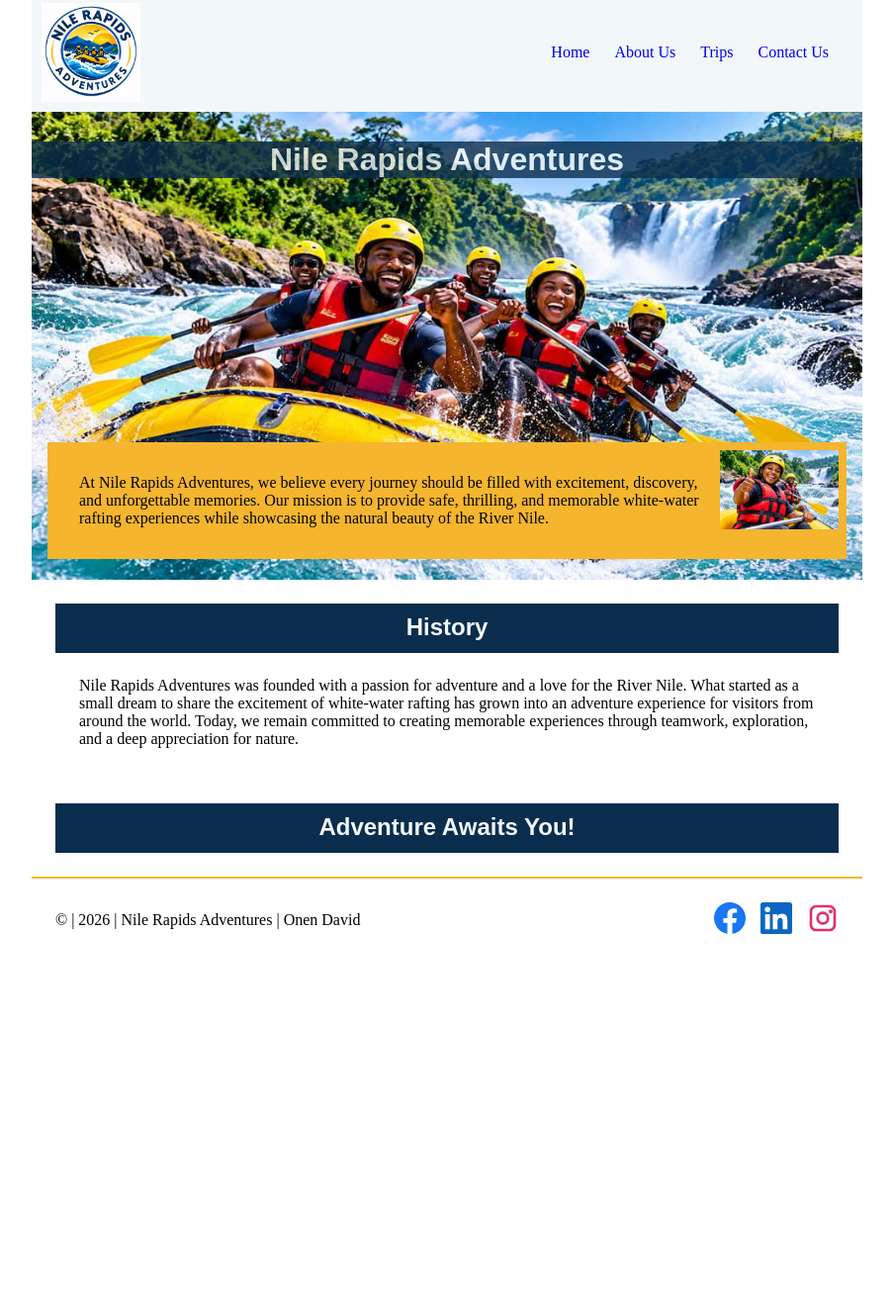
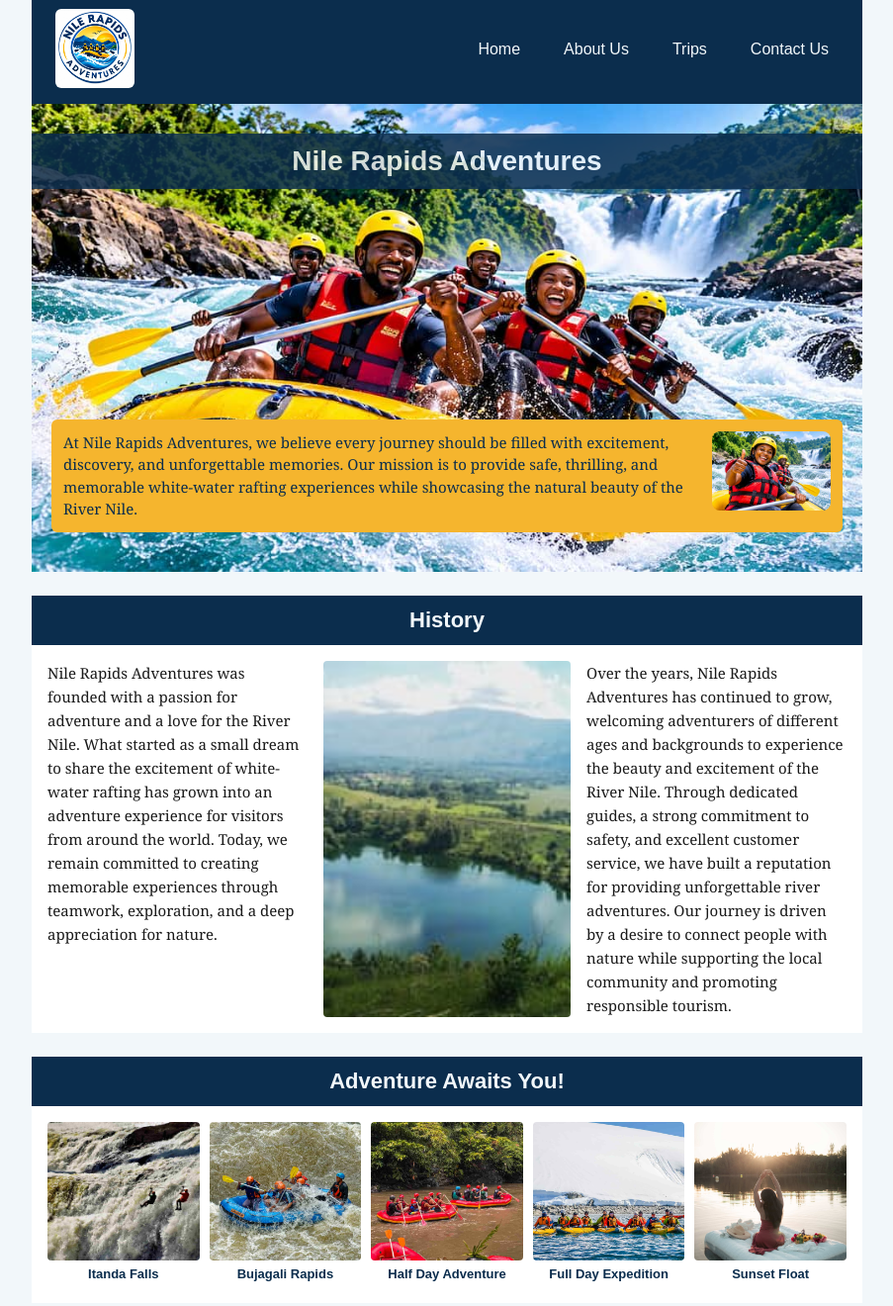
Before and after one commit to onen-david/wdd130, a plain HTML site: page wwr/about.html in a window 1280 px wide. Shown: the part 7-1327 px from the top of the page at 99% size, without its empty margins (188-1091 px from the left). Before the commit the page ends 979 px from the top, so only its background shows below. Drawn offline with Linux system fonts and the light colour scheme.

Commit message:
Adding the adventure section

```diff
--- a/week04/styles/layout.css
+++ b/week04/styles/layout.css
@@ -2,7 +2,7 @@ header {
     margin: 1rem auto;
     display: grid;
     grid-template-columns: 120px 1fr 1fr;
-    align-items: center;
+    place-items: center;
     border-bottom: 1px solid #ccc;
     max-width: 1000px;
 }
--- a/wwr/about.html
+++ b/wwr/about.html
@@ -17,7 +17,7 @@
 
         <nav>
 
-            <ul>
+            <ul class="navigation">
                 <li><a href="index.html">Home</a></li>
                 <li><a href="about.html">About Us</a></li>
                 <li><a href="trips.html">Trips</a></li>
@@ -43,11 +43,38 @@
 
         <section>
             <h2>History</h2>
-            <p>Nile Rapids Adventures was founded with a passion for adventure and a love for the River Nile. What started as a small dream to share the excitement of white-water rafting has grown into an adventure experience for visitors from around the world. Today, we remain committed to creating memorable experiences through teamwork, exploration, and a deep appreciation for nature.</p>
+            <div class="history">
+                <p>Nile Rapids Adventures was founded with a passion for adventure and a love for the River Nile. What started as a small dream to share the excitement of white-water rafting has grown into an adventure experience for visitors from around the world. Today, we remain committed to creating memorable experiences through teamwork, exploration, and a deep appreciation for nature.</p>
+                <img src="images/uganda.jpg" alt="River nile">
+                <p>Over the years, Nile Rapids Adventures has continued to grow, welcoming adventurers of different ages and backgrounds to experience the beauty and excitement of the River Nile. Through dedicated guides, a strong commitment to safety, and excellent customer service, we have built a reputation for providing unforgettable river adventures. Our journey is driven by a desire to connect people with nature while supporting the local community and promoting responsible tourism.</p>
+            </div>
+
         </section>
 
-        <section>
+        <section class="adventures">
             <h2>Adventure Awaits You!</h2>
+            <div class="adventure-grid">
+                <figure>
+                    <img src="images/fall.jpg" alt="Rafters navigating the Itanda Falls rapids">
+                    <figcaption>Itanda Falls</figcaption>
+                </figure>
+                <figure>
+                    <img src="images/rapid.jpg" alt="Rafters on the Bujagali rapids">
+                    <figcaption>Bujagali Rapids</figcaption>
+                </figure>
+                <figure>
+                    <img src="images/adventures.jpg" alt="Half day rafting adventure on the Nile">
+                    <figcaption>Half Day Adventure</figcaption>
+                </figure>
+                <figure>
+                    <img src="images/full.jpg" alt="Full day white-water rafting experience">
+                    <figcaption>Full Day Expedition</figcaption>
+                </figure>
+                <figure>
+                    <img src="images/sun.jpg" alt="Sunset rafting on the River Nile">
+                    <figcaption>Sunset Float</figcaption>
+                </figure>
+            </div>
         </section>
 
     </main>
--- a/wwr/styles/rafting.css
+++ b/wwr/styles/rafting.css
@@ -1,14 +1,23 @@
+:root {
+    --primary-color: #0B2D4D;
+    --accent1-color: #F5B52E;
+    --accent2-color: #F2F7FA;
+    --text-dark: #1A1A1A;
+    --text-light: #F2F7FA;
+    --heading-font: Arial, sans-serif;
+    --body-font: Georgia, serif;
+}
+
 * {
     padding: 0;
     margin: 0;
     box-sizing: border-box;
 }
 
-:root {
-    --primary-color: #0B2D4D;
-    --accent1-color: #F5B52E;
-    --accent2-color: #F2F7FA;
-    --heading-font: Arial, sans-serif;
+body {
+    font-family: var(--body-font);
+    background-color: var(--accent2-color);
+    color: var(--text-dark);
 }
 
 header,
@@ -21,52 +30,41 @@ footer {
 h1,
 h2 {
     font-family: var(--heading-font);
-    color: var(--primary-color);
 }
 
 header {
-    display: flex;
-    background-color: var(--accent2-color);
-    color: var(--primary-color);
-    justify-content: space-between;
+    display: grid;
+    grid-template-columns: 120px 1fr;
     align-items: center;
-    padding: 10px;
+    background-color: var(--primary-color);
+    padding: 16px 24px;
+    margin: 0 auto 0 auto;
 }
 
 header img {
-    width: 100px;
+    width: 80px;
     height: auto;
+    border-radius: 6px;
 }
 
-nav ul {
+.navigation {
     display: flex;
-    gap: 25px;
+    gap: 24px;
     list-style: none;
-    padding: 0;
-    margin: 0;
+    justify-content: flex-end;
 }
 
 nav a {
     text-decoration: none;
+    color: var(--text-light);
+    font-family: var(--heading-font);
+    font-size: 16px;
+    padding: 6px 10px;
 }
 
-nav,
-p,
-section,
-article {
-    padding: 8px;
-    margin: 16px;
-}
-
-.socialmedia {
-    display: flex;
-    gap: 15px;
-    text-decoration: none;
-}
-
-.socialmedia img {
-    width: 32px;
-    height: 32px;
+nav a:hover {
+    background-color: var(--accent1-color);
+    color: var(--primary-color);
 }
 
 .hero {
@@ -84,33 +82,130 @@ h1 {
     top: 30px;
     width: 100%;
     background-color: var(--primary-color);
-    color: var(--accent2-color);
+    color: var(--text-light);
     text-align: center;
-    opacity: 0.8;
+    padding: 12px;
+    opacity: 0.85;
+    font-size: 28px;
 }
 
 .hero article {
     position: absolute;
-    bottom: 5px;
-    background-color: #F5B52E;
+    bottom: 40px;
+    left: 20px;
+    right: 20px;
+    background-color: var(--accent1-color);
+    color: var(--primary-color);
+    padding: 12px;
+    border-radius: 6px;
 }
 
 .hero article img {
     float: right;
     width: 120px;
+    height: auto;
+    margin-left: 12px;
+    border-radius: 8px;
+}
+
+.hero article p {
+    font-size: 15px;
+    line-height: 1.5;
 }
 
 h2 {
     background-color: var(--primary-color);
-    color: #F2F7FA;
+    color: var(--text-light);
     text-align: center;
-    height: 50px;
-    padding: 10px;
+    padding: 12px;
+    font-size: 22px;
+}
+
+section {
+    margin: 24px 0;
+}
+
+.history {
+    display: grid;
+    grid-template-columns: 1fr 250px 1fr;
+    gap: 16px;
+    align-items: stretch;
+    padding: 16px;
+    background-color: white;
+}
+
+.history p {
+    font-size: 15px;
+    line-height: 1.6;
+    color: var(--text-dark);
+    overflow: auto;
+}
+
+.history img {
+    width: 100%;
+    height: 100%;
+    object-fit: cover;
+    border-radius: 4px;
+}
+
+.adventure-grid {
+    display: flex;
+    gap: 10px;
+    padding: 16px;
+    background-color: white;
+}
+
+.adventure-grid figure {
+    flex: 1;
+    margin: 0;
+    text-align: center;
+}
+
+.adventure-grid img {
+    width: 100%;
+    height: 140px;
+    object-fit: cover;
+    border-radius: 4px;
+    display: block;
+}
+
+.adventure-grid figcaption {
+    font-size: 13px;
+    padding: 6px 4px;
+    color: var(--primary-color);
+    font-family: var(--heading-font);
+    font-weight: bold;
 }
 
 footer {
     display: flex;
     align-items: center;
     justify-content: space-between;
-    border-top: 2px solid var(--accent1-color);
+    background-color: var(--primary-color);
+    color: var(--text-light);
+    border-top: 4px solid var(--accent1-color);
+    padding: 16px 24px;
+    margin-top: 24px;
 }
+
+footer p {
+    flex: 1;
+    text-align: center;
+    font-size: 14px;
+    color: var(--text-light);
+}
+
+.socialmedia {
+    display: flex;
+    gap: 16px;
+    justify-content: flex-end;
+}
+
+.socialmedia img {
+    width: 32px;
+    height: 32px;
+}
+
+.socialmedia img:hover {
+    opacity: 0.7;
+}
```
Also changed, not shown: index.html (+1 -1 lines), wwr/images/adventures.jpg (added), wwr/images/fall.jpg (added), wwr/images/full.jpg (added), wwr/images/rapid.jpg (added), wwr/images/sun.jpg (added), wwr/images/uganda.jpg (added).
